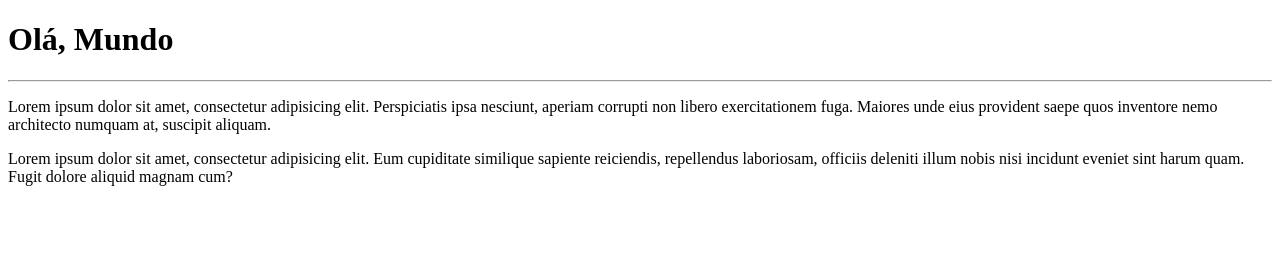
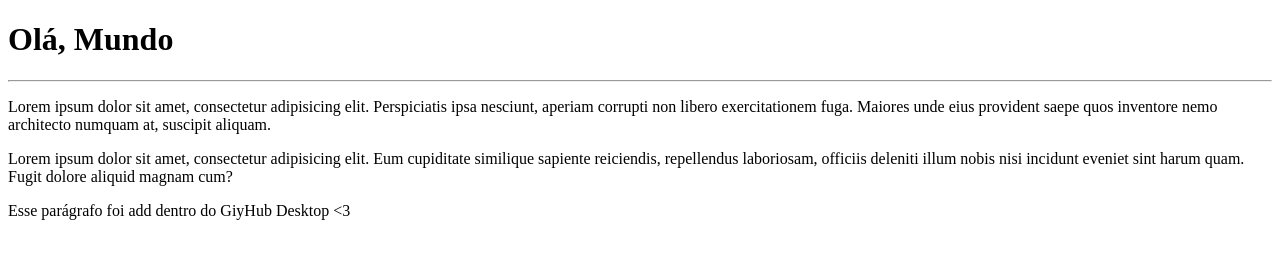
Before and after one commit to Mcjunges/Ola-Mundo, a plain HTML site: page site-exemplo/index.html in a window 1280 px wide. Drawn offline with Linux system fonts and the light colour scheme.

Commit message:
Mudei o arquivo index

```diff
--- a/site-exemplo/index.html
+++ b/site-exemplo/index.html
@@ -10,5 +10,6 @@
     <hr>
     <p>Lorem ipsum dolor sit amet, consectetur adipisicing elit. Perspiciatis ipsa nesciunt, aperiam corrupti non libero exercitationem fuga. Maiores unde eius provident saepe quos inventore nemo architecto numquam at, suscipit aliquam.</p>
     <p>Lorem ipsum dolor sit amet, consectetur adipisicing elit. Eum cupiditate similique sapiente reiciendis, repellendus laboriosam, officiis deleniti illum nobis nisi incidunt eveniet sint harum quam. Fugit dolore aliquid magnam cum?</p>
+    <p>Esse parágrafo foi add dentro do GiyHub Desktop &lt;3</p>
 </body>
 </html>
```
